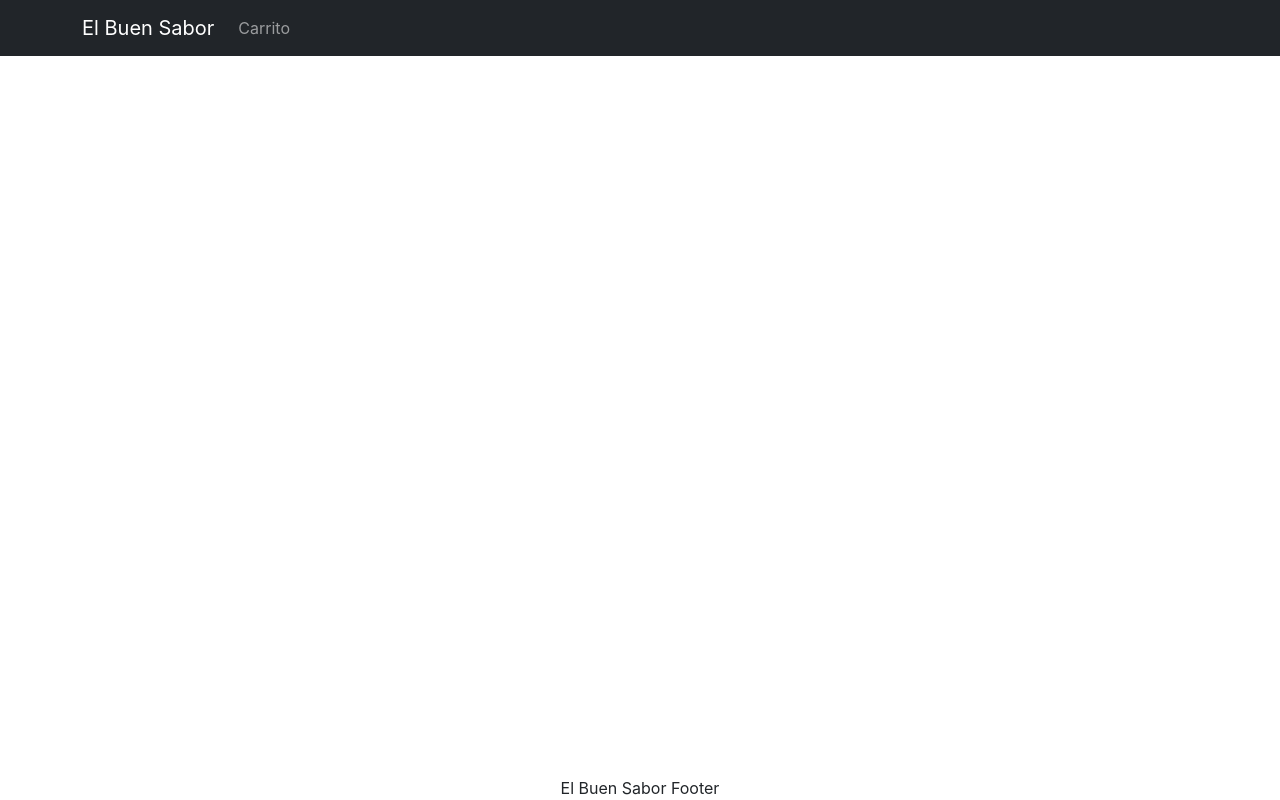
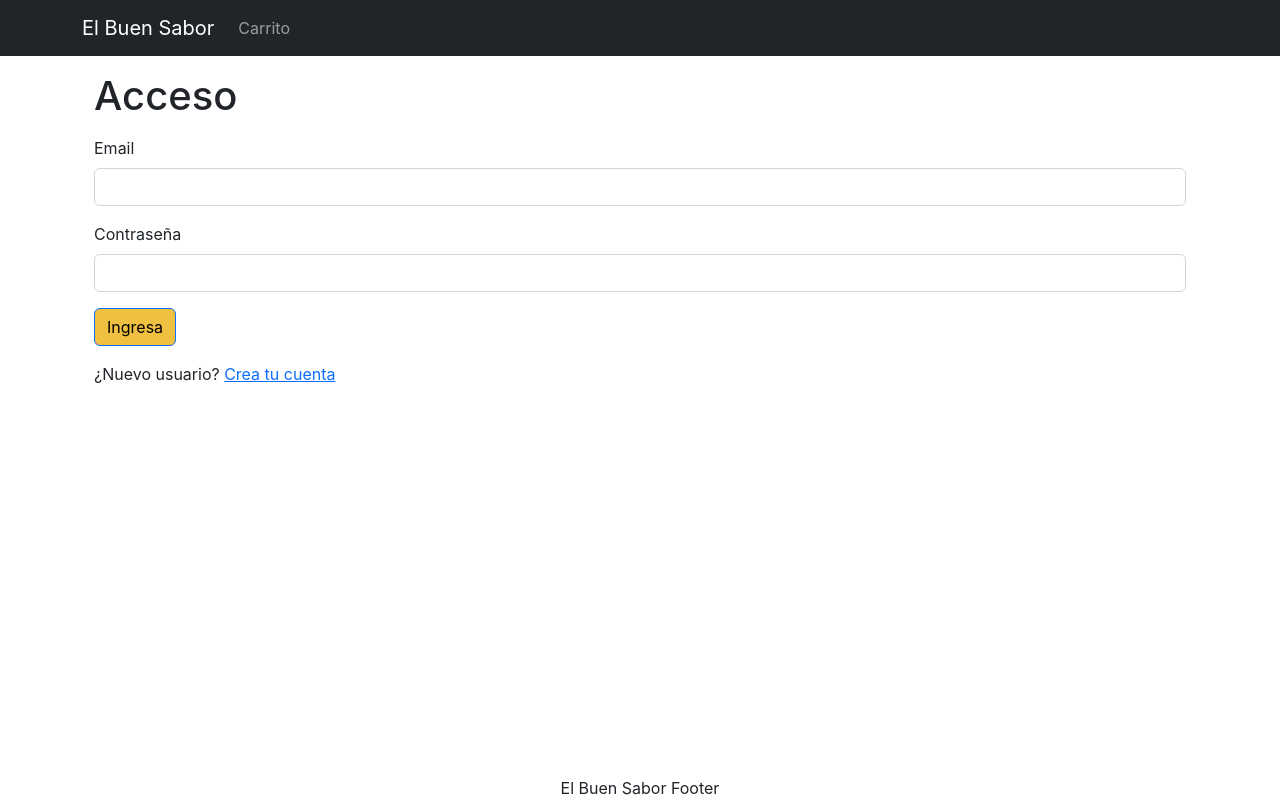
Before and after one commit to PabloZavi/ElBuenSabor, a React (Create React App) app in the folder ElBuenSabor/front/: page /signin in a window 1280 px wide. Built offline with nearby package versions, Linux system fonts and the light colour scheme.

Commit message:
Empezada pantalla SigninScreen sin funcionalidad

```diff
--- a/ElBuenSabor/front/src/App.js
+++ b/ElBuenSabor/front/src/App.js
@@ -9,6 +9,7 @@ import { LinkContainer } from 'react-router-bootstrap';
 import { useContext } from 'react';
 import { Store } from './Store';
 import CartScreen from './screens/CartScreen';
+import SigninScreen from './screens/SigninScreen';
 
 function App() {
   const { state } = useContext(Store);
@@ -39,9 +40,10 @@ function App() {
         <main>
           <Container className="mt-3">
             <Routes>
-              <Route path="/" element={<HomeScreen />} />
               <Route path="/producto/:_id" element={<ProductScreen />} />
               <Route path="/cart" element={<CartScreen />} />
+              <Route path="/signin" element={<SigninScreen />} />
+              <Route path="/" element={<HomeScreen />} />
             </Routes>
           </Container>
         </main>
--- a/ElBuenSabor/front/src/index.css
+++ b/ElBuenSabor/front/src/index.css
@@ -67,3 +67,7 @@ main {
 .img-thumbnail {
   height: 80px;
 }
+
+-small-container{
+  max-width: 600px;
+}
--- a/ElBuenSabor/front/src/screens/CartScreen.js
+++ b/ElBuenSabor/front/src/screens/CartScreen.js
@@ -36,7 +36,7 @@ export default function CartScreen() {
   const checkoutHandler = () => {
     //En signinScreen comprobamos que el usuario esté autenticado
     //si lo está, lo redirigimos a shipping
-    navigate('signin?redirect=/shipping');
+    navigate('/signin?redirect=/shipping');
   };
 
   return (
--- /dev/null
+++ b/ElBuenSabor/front/src/screens/SigninScreen.js
@@ -0,0 +1,44 @@
+import { Link, useLocation } from 'react-router-dom';
+import Container from 'react-bootstrap/Container';
+import Form from 'react-bootstrap/Form';
+import Button from 'react-bootstrap/Button';
+import { Helmet } from 'react-helmet-async';
+
+export default function SigninScreen() {
+    //useLocation es un hook de react, y usaremos la información del objeto 'search'...
+  const { search } = useLocation();
+  //Instanciamos URLSearchParams, le pasamos el objeto 'search' y obtenemos el redirect del cuerpo
+  //Si viene del carrito de compras, entonces el valor será /shipping
+  const redirectInUrl = new URLSearchParams(search).get('redirect');
+  //Comprobamos que exista y lo seteamos en la variable redirect, si no le seteamos '/'
+  const redirect = redirectInUrl ? redirectInUrl : '/';
+
+  return (
+    <Container className="small-container">
+      <Helmet>
+        <title>Acceso</title>
+      </Helmet>
+      <h1 className="my-3">Acceso</h1>
+      <Form>
+        <Form.Group className="mb-3" controlId="email">
+          <Form.Label>Email</Form.Label>
+          <Form.Control type="email" required></Form.Control>
+        </Form.Group>
+        <Form.Group className="mb-3" controlId="password">
+          <Form.Label>Contraseña</Form.Label>
+          <Form.Control type="password" required></Form.Control>
+        </Form.Group>
+        <div className="mb-3">
+          <Button type="submit">Ingresa</Button>
+        </div>
+        <div className="mb-3">
+          ¿Nuevo usuario?{' '}
+          {/* Se dirigirá al usuario a la pantalla de Sign Up y después a la dirección
+          definida por la variable 'redirect' que dependerá de en dónde estemos. Esto se define
+          con la lógica de arriba antes del return */}
+          <Link to={`/signup?redirect=${redirect}`}>Crea tu cuenta</Link>
+        </div>
+      </Form>
+    </Container>
+  );
+}
```
